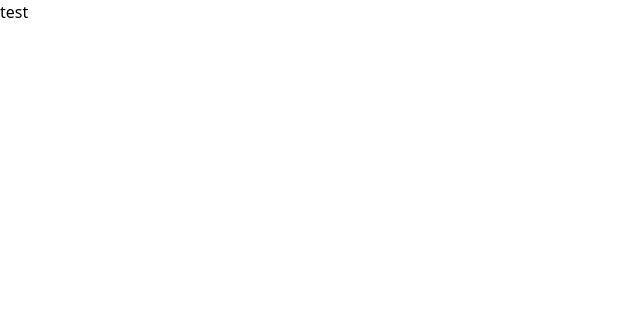
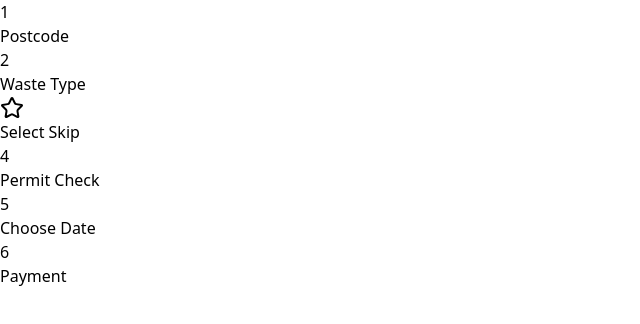
Before and after one commit to yamanaliesh92/redesign-task, a React (Create React App) app: page / in a window 1280 px wide. Shown: the top 324 px of the page, without its empty margins (0-640 px from the left). Built offline with nearby package versions, Linux system fonts and the light colour scheme.

Commit message:
feat: add Header component to App.tsx

```diff
--- a/src/App.tsx
+++ b/src/App.tsx
@@ -1,7 +1,12 @@
 import "./App.css";
+import Header from "./layout/header";
 
 function App() {
-  return <div className="App">test</div>;
+  return (
+    <div>
+      <Header />
+    </div>
+  );
 }
 
 export default App;
```
